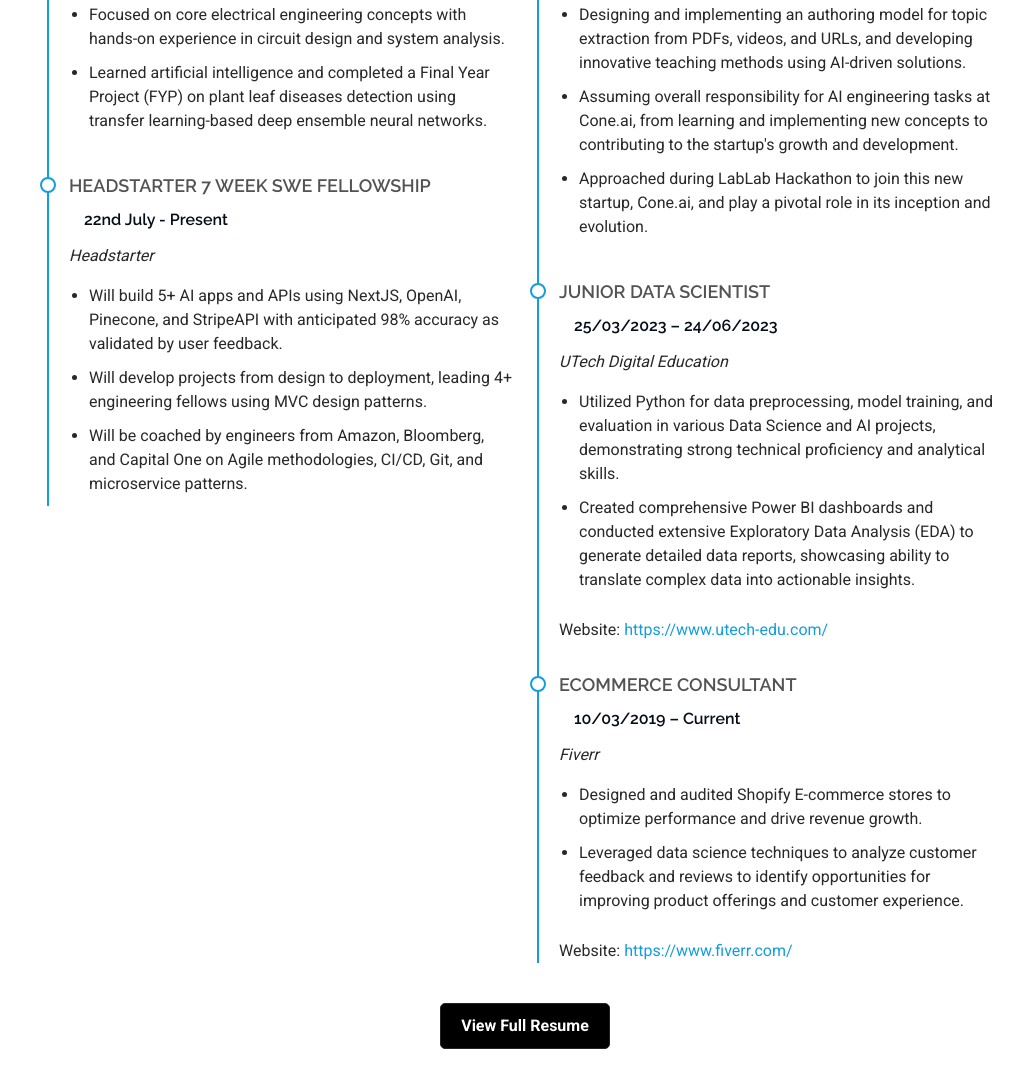
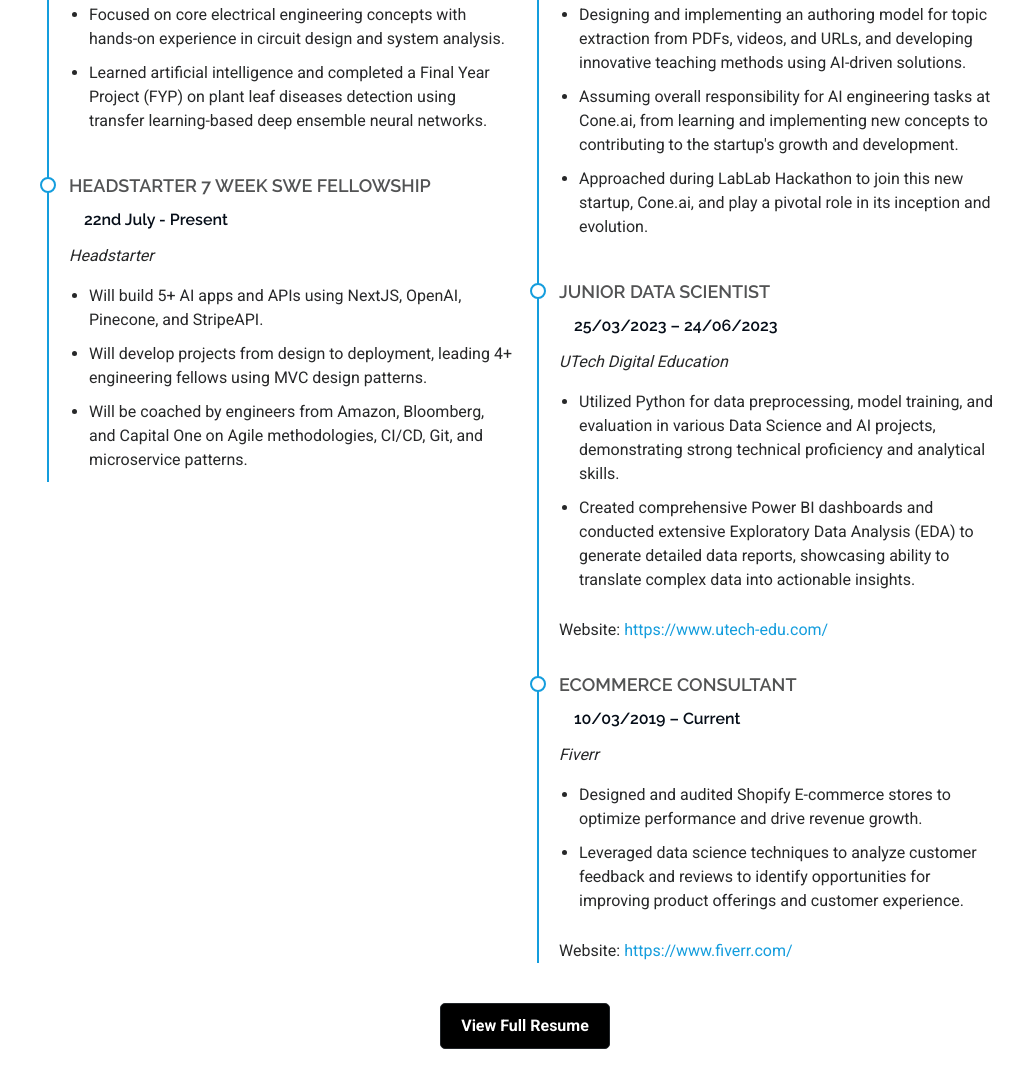
Before and after one commit to ehtisham8889/Portfolio, a plain HTML site: page index.html in a window 1280 px wide. Shown: the part 1901-2982 px from the top of the page, without its empty margins (265-1280 px from the left). Drawn offline with Linux system fonts and the light colour scheme.

Commit message:
Updated copy

```diff
--- a/index.html
+++ b/index.html
@@ -198,7 +198,7 @@
           <h5>22nd July - Present</h5>
           <p><em>Headstarter</em></p>
           <ul>
-            <li>Will build 5+ AI apps and APIs using NextJS, OpenAI, Pinecone, and StripeAPI with anticipated 98% accuracy as validated by user feedback.</li>
+            <li>Will build 5+ AI apps and APIs using NextJS, OpenAI, Pinecone, and StripeAPI.</li>
             <li>Will develop projects from design to deployment, leading 4+ engineering fellows using MVC design patterns.</li>
             <li>Will be coached by engineers from Amazon, Bloomberg, and Capital One on Agile methodologies, CI/CD, Git, and microservice patterns.</li>
           </ul>
```
